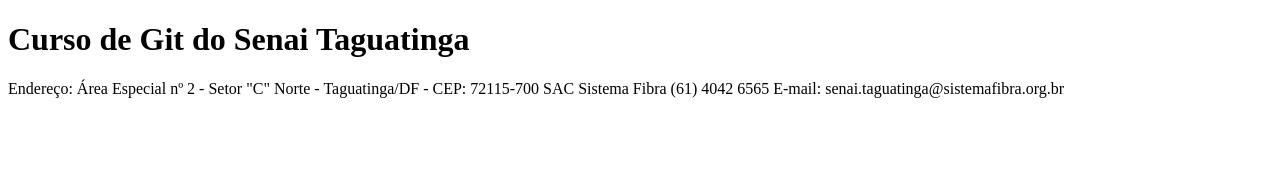
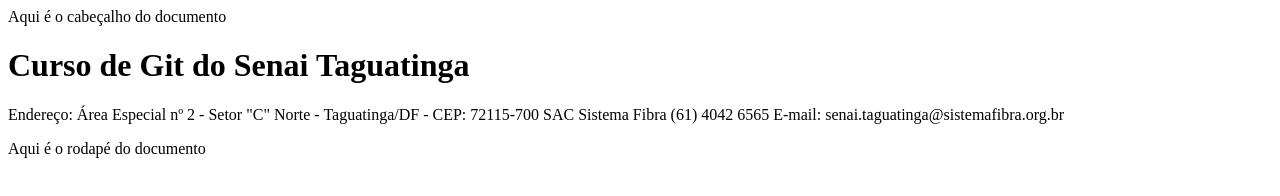
Before and after one commit to romulosilvestre/cursogithub, a plain HTML site: page senaitaguatinga.html in a window 1280 px wide. Drawn offline with Linux system fonts and the light colour scheme.

Commit message:
colocando estrutura básica html 5

```diff
--- a/senaitaguatinga.html
+++ b/senaitaguatinga.html
@@ -6,10 +6,22 @@
 </head>
 
 <body>
-    <h1>Curso de Git do Senai Taguatinga</h1>
-    <p>Endereço: Área Especial nº 2 - Setor "C" Norte - Taguatinga/DF - CEP: 72115-700
-    SAC Sistema Fibra (61) 4042 6565
-    E-mail: senai.taguatinga@sistemafibra.org.br</p>
+
+    <header>
+            Aqui é o cabeçalho do documento
+    </header>
+
+    <main>
+        <h1>Curso de Git do Senai Taguatinga</h1>
+        <p>Endereço: Área Especial nº 2 - Setor "C" Norte - Taguatinga/DF - CEP: 72115-700
+           SAC Sistema Fibra (61) 4042 6565
+           E-mail: senai.taguatinga@sistemafibra.org.br</p>
+    </main>
+
+    <footer>
+           Aqui é o rodapé do documento
+
+    </footer>
 </body>
 
 </html>
```
